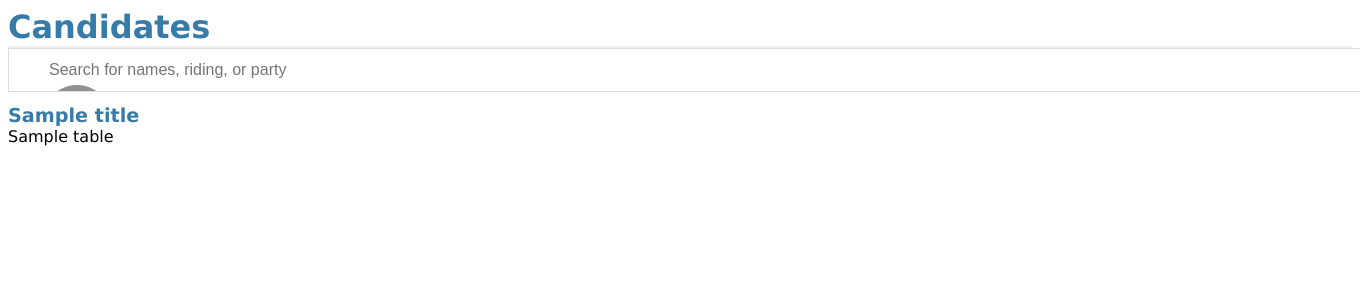
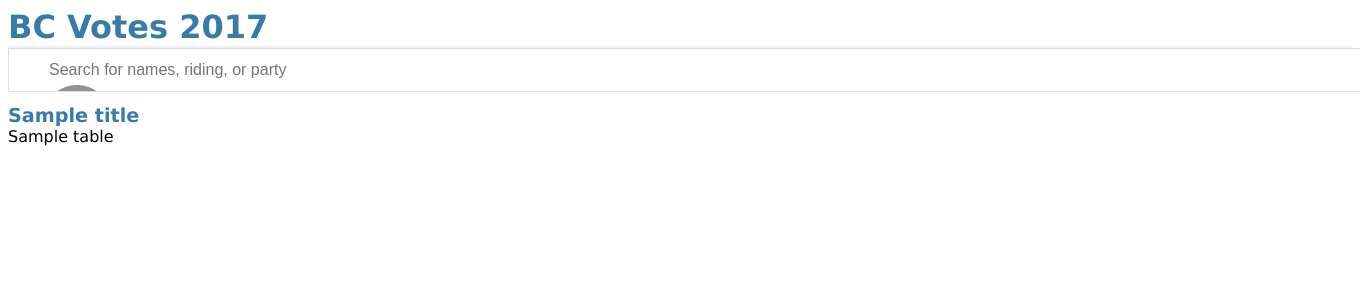
Before and after one commit to masterxyth/bcvotes, a Flask app: template templates/view.html in a window 1360 px wide; the page is wider, and only the part inside the window is pictured. Shown: the top 300 px of that part. Run offline with Flask 2, Linux system fonts and the light colour scheme; the template is opened without the code that fills it: most values are stand-ins (such as "Sample title", 1, 10 or a date in 2020).

Commit message:
change header text

```diff
--- a/templates/view.html
+++ b/templates/view.html
@@ -8,7 +8,7 @@
 <title>Simple tables</title>
 <link rel=stylesheet type=text/css href="{{ url_for('static', filename='style.css') }}">
 <div class=page>
-  <h1>Candidates</h1>
+  <h1>BC Votes 2017</h1>
   <input type="text" id="search" onkeyup="search()" placeholder="Search for names, riding, or party">
   {% for table in tables %}
     <h2>{{titles[loop.index]}}</h2>
```
